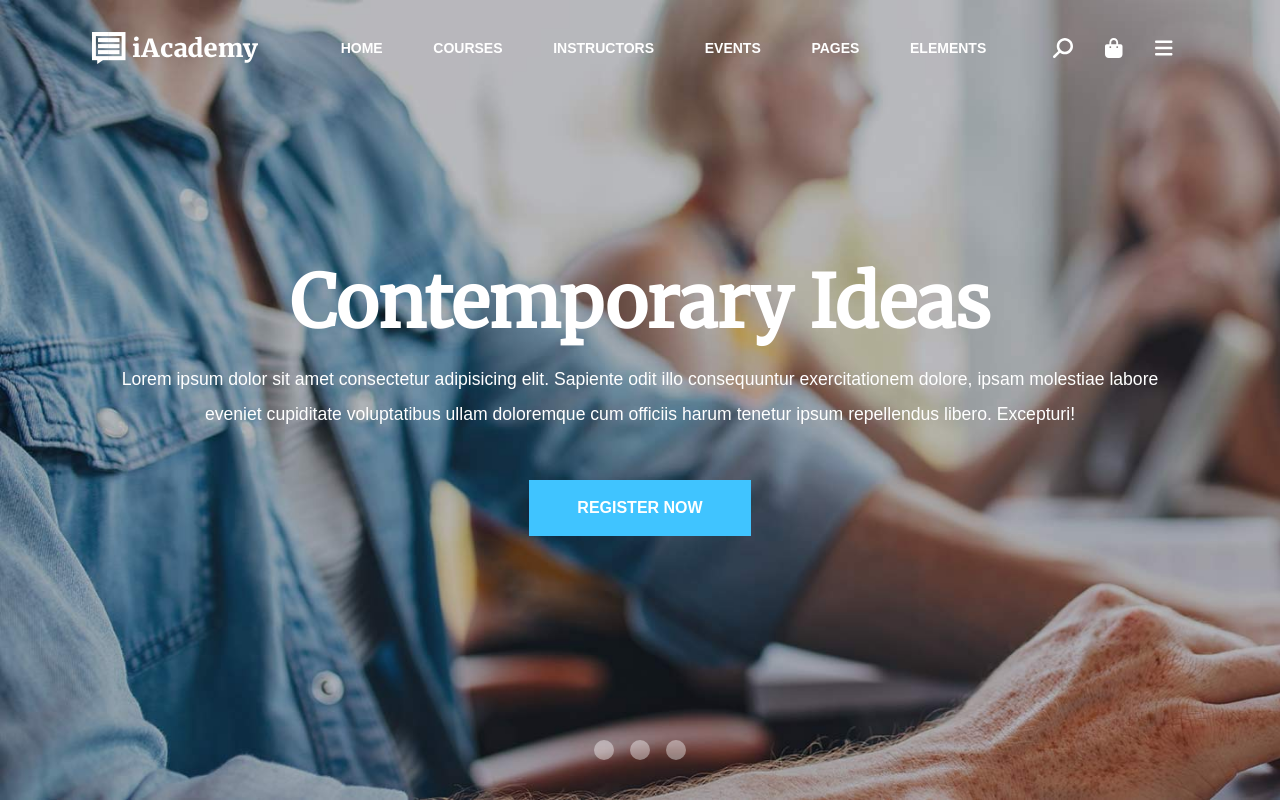
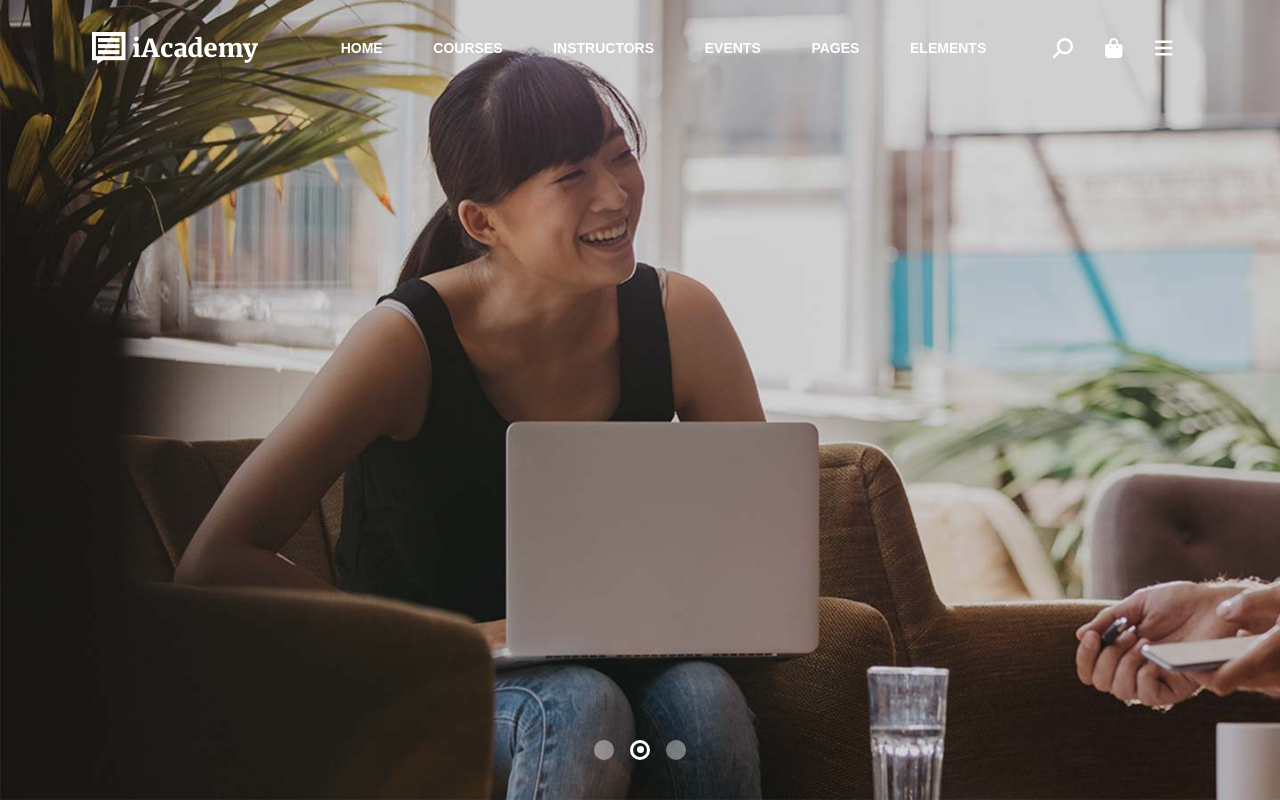
Before and after one commit to carloeusebi/proj-html-vuejs, a Vue app: page / in a window 1280 px wide. Shown: the top 802 px of the page. Built offline with nearby package versions, Linux system fonts and the light colour scheme.

Commit message:
Added carousel with animations to jumbo

```diff
--- /dev/null
+++ b/src/assets/data/_jumbo.js
@@ -0,0 +1,20 @@
+export const jumbo = [
+	{
+		title: 'Contemporary Ideas',
+		img: 'h5-slide-3-background.jpg',
+		subtitle:
+			'Lorem ipsum dolor sit amet consectetur adipisicing elit. Sapiente odit illo consequuntur exercitationem dolore,ipsam molestiae labore eveniet cupiditate voluptatibus ullam doloremque cum officiis harum tenetur ipsum	repellendus libero. Excepturi!',
+	},
+	{
+		title: 'Accelerate Your Career',
+		img: 'h5-slide-1-background.jpg',
+		subtitle:
+			'Lorem ipsum dolor sit amet consectetur adipisicing elit. Sapiente odit illo consequuntur exercitationem dolore,ipsam molestiae labore eveniet cupiditate voluptatibus ullam doloremque cum officiis harum tenetur ipsum	repellendus libero. Excepturi!',
+	},
+	{
+		title: 'Premium education',
+		img: 'h5-slide-2-background.jpg',
+		subtitle:
+			'Lorem ipsum dolor sit amet consectetur adipisicing elit. Sapiente odit illo consequuntur exercitationem dolore,ipsam molestiae labore eveniet cupiditate voluptatibus ullam doloremque cum officiis harum tenetur ipsum	repellendus libero. Excepturi!',
+	},
+];
--- a/src/assets/data/index.js
+++ b/src/assets/data/index.js
@@ -4,5 +4,6 @@ import { list as learningList } from './_learning';
 import { navbarLinks } from './_navbar';
 import { plans, perks } from './_pricing';
 import { quotes } from './_quotes';
+import { jumbo } from './_jumbo';
 
-export { boxes, courses, learningList, navbarLinks, plans, perks, quotes };
+export { boxes, courses, learningList, navbarLinks, plans, perks, quotes, jumbo };
--- a/src/components/AppHeader.vue
+++ b/src/components/AppHeader.vue
@@ -1,22 +1,56 @@
 <script>
 import HeaderJumbo from './header/HeaderJumbo.vue';
 import HeaderNavbar from './header/HeaderNavbar.vue';
+import { jumbo } from '@/assets/data';
 import AppOwlDots from './AppOwlDots.vue';
 
 export default {
+	data() {
+		return { jumbo, active: 0, timer: null, hasChanged: true };
+	},
+	computed: {
+		backgroundImage() {
+			const url = new URL(`../assets/img/${jumbo[this.active].img}`, import.meta.url);
+			return url.href;
+		},
+	},
+	methods: {
+		startCountdown() {
+			this.timer = setTimeout(() => {
+				this.hasChanged = false;
+				this.active = this.active === this.jumbo.length - 1 ? 0 : ++this.active;
+			}, 5000);
+		},
+	},
+	watch: {
+		active() {
+			this.hasChanged = false;
+			setTimeout(() => {
+				this.hasChanged = true;
+			}, 200);
+			clearTimeout(this.timer);
+			this.startCountdown();
+		},
+	},
 	components: { HeaderJumbo, HeaderNavbar, AppOwlDots },
+	mounted() {
+		this.startCountdown();
+	},
 };
 </script>
 
 <template>
-	<header>
+	<header :style="`background-image: url(${backgroundImage})`">
 		<div class="container">
 			<HeaderNavbar />
 			<div class="flex">
-				<HeaderJumbo />
+				<HeaderJumbo
+					:class="{ changed: hasChanged }"
+					:title="jumbo[active].title"
+					:subtitle="jumbo[active].subtitle" />
 			</div>
 			<AppOwlDots
-				:starting-position="2"
+				v-model="active"
 				type="hollow" />
 		</div>
 	</header>
@@ -24,7 +58,7 @@ export default {
 
 <style scoped>
 header {
-	background-image: url('../assets/img/h5-slide-3-background.jpg');
+	/* background-image: url('../assets/img/h5-slide-3-background.jpg'); */
 	background-repeat: no-repeat;
 	background-size: cover;
 	height: 100vh;
--- a/src/components/header/HeaderJumbo.vue
+++ b/src/components/header/HeaderJumbo.vue
@@ -1,26 +1,62 @@
 <script>
 import AppButton from '../AppButton.vue';
-export default { components: { AppButton } };
+
+export default {
+	props: {
+		title: String,
+		subtitle: String,
+	},
+	components: { AppButton },
+};
 </script>
 
 <template>
 	<div
 		id="jumbotron"
 		class="text-center">
-		<h1>Contemporary Ideas</h1>
+		<h1>{{ title }}</h1>
 		<p>
-			Lorem ipsum dolor sit amet consectetur adipisicing elit. Sapiente odit illo consequuntur exercitationem dolore,
-			ipsam molestiae labore eveniet cupiditate voluptatibus ullam doloremque cum officiis harum tenetur ipsum
-			repellendus libero. Excepturi!
+			{{ subtitle }}
 		</p>
-		<AppButton text="Register now" />
+		<AppButton
+			class="button"
+			text="Register now" />
 	</div>
 </template>
 
-<style scoped>
+<style lang="scss" scoped>
 p {
 	font-size: 1.1rem;
 	line-height: 2;
 	margin-bottom: 3rem;
 }
+
+:is(h1, p, .button) {
+	opacity: 0;
+}
+
+.changed {
+	h1 {
+		animation: fade-in 500ms ease-in-out 300ms 1 forwards;
+	}
+
+	p {
+		animation: fade-in 500ms ease-in-out 600ms 1 forwards;
+	}
+
+	.button {
+		animation: fade-in 500ms ease-in-out 900ms 1 forwards;
+	}
+}
+
+@keyframes fade-in {
+	from {
+		opacity: 0;
+		transform: translateY(50px);
+	}
+	to {
+		opacity: 1;
+		transform: translateY(0);
+	}
+}
 </style>
```
